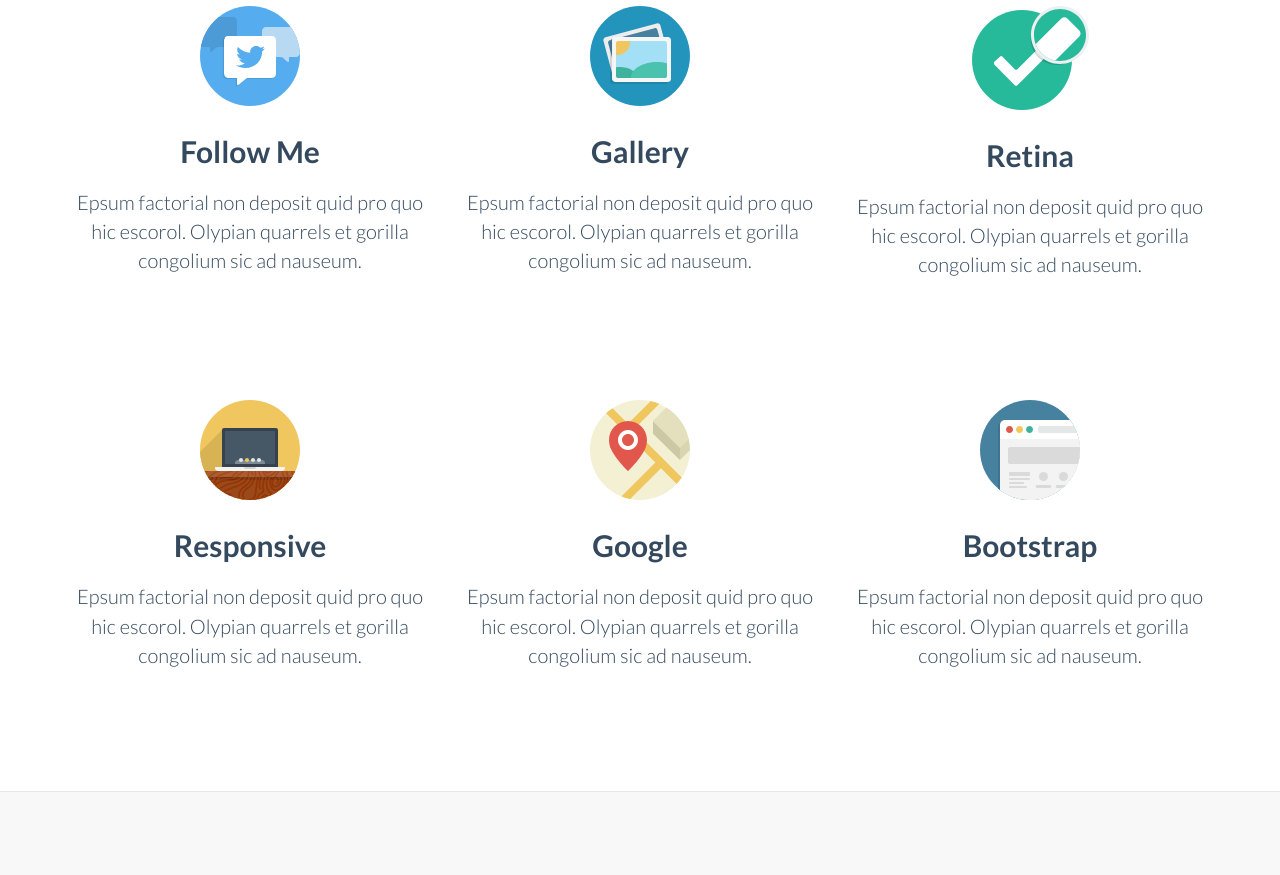
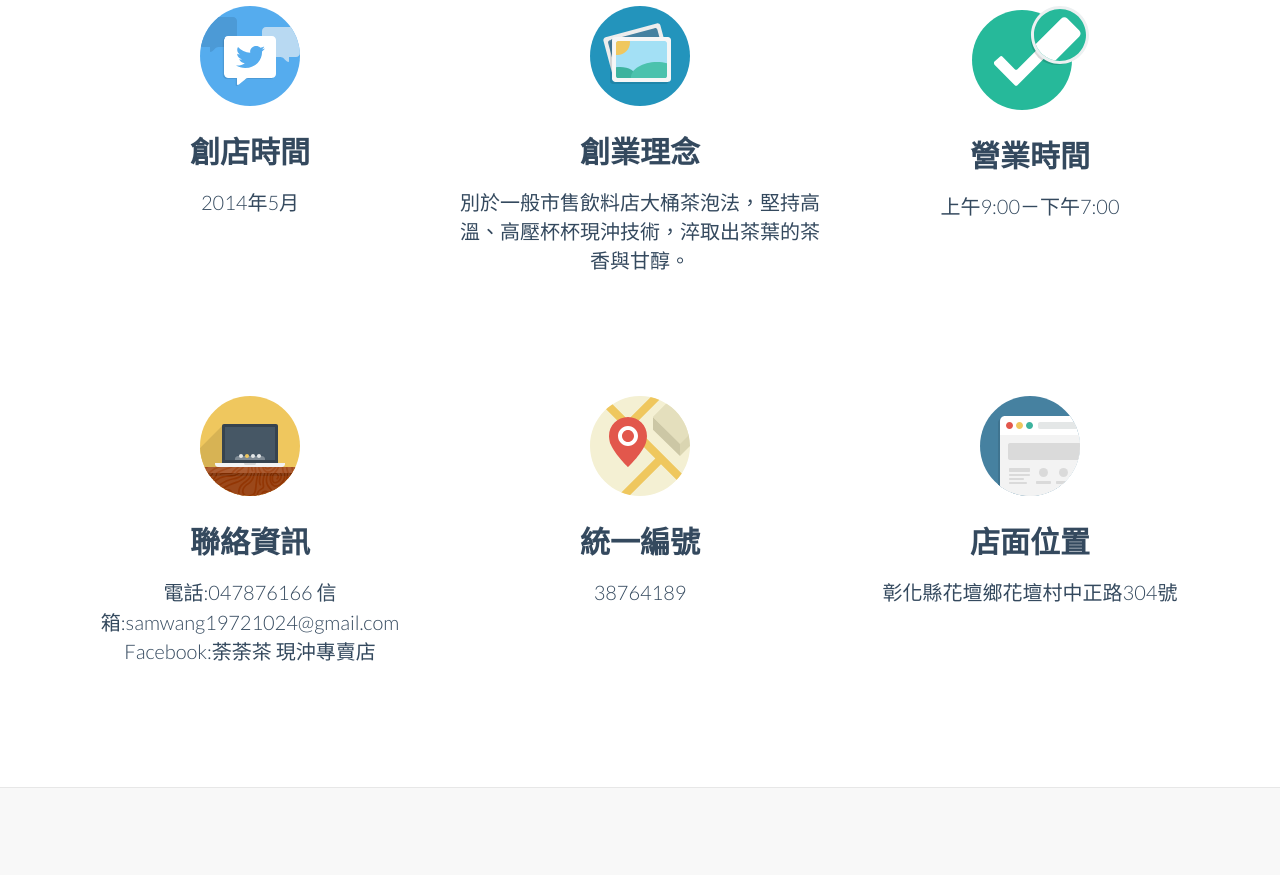
Before and after one commit to Hsuan02/01, a plain HTML site: page index.html in a window 1280 px wide. Shown: the part 1140-2015 px from the top of the page. Drawn offline with Linux system fonts and the light colour scheme.

Commit message:
Update index.html

```diff
--- a/index.html
+++ b/index.html
@@ -117,23 +117,23 @@
 
 				<div class="col-sm-4 wow fadeInDown text-center">
 				  <img class="rotate" src="img/icon/tweet.svg" alt="Generic placeholder image">
-				  <h3>Follow Me</h3>
-				  <p class="lead">Epsum factorial non deposit quid pro quo hic escorol. Olypian quarrels et gorilla congolium sic ad nauseum. </p>
+				  <h3>創店時間</h3>
+				  <p class="lead">2014年5月</p>
 
 				  <!-- <p><a class="btn btn-embossed btn-primary view" role="button">View Details</a></p> -->
 				</div><!-- /.col-lg-4 -->
 
 				<div class="col-sm-4 wow fadeInDown text-center">
 				  <img  class="rotate" src="img/icon/picture.svg" alt="Generic placeholder image">
-				   <h3>Gallery</h3>
-				   <p class="lead">Epsum factorial non deposit quid pro quo hic escorol. Olypian quarrels et gorilla congolium sic ad nauseum. </p>
+				   <h3>創業理念</h3>
+				   <p class="lead">別於一般市售飲料店大桶茶泡法，堅持高溫、高壓杯杯現沖技術，淬取出茶葉的茶香與甘醇。</p>
 				   <!-- <p><a class="btn btn-embossed btn-primary view" role="button">View Details</a></p> -->
 				</div><!-- /.col-lg-4 -->
 
 				<div class="col-sm-4 wow fadeInDown text-center">
 				  <img  class="rotate" src="img/icon/retina.svg" alt="Generic placeholder image">
-				   <h3>Retina</h3>
-					<p class="lead">Epsum factorial non deposit quid pro quo hic escorol. Olypian quarrels et gorilla congolium sic ad nauseum. </p>
+				   <h3>營業時間</h3>
+					<p class="lead">上午9:00－下午7:00</p>
 				  <!-- <p><a class="btn btn-embossed btn-primary view" role="button">View Details</a></p> -->
 				</div><!-- /.col-lg-4 -->
 
@@ -143,22 +143,22 @@
 
 				<div class="col-sm-4  wow fadeInDown text-center">
 				  <img class="rotate" src="img/icon/laptop.svg" alt="Generic placeholder image">
-				  <h3>Responsive</h3>
-				  <p class="lead">Epsum factorial non deposit quid pro quo hic escorol. Olypian quarrels et gorilla congolium sic ad nauseum. </p>
+				  <h3>聯絡資訊</h3>
+				  <p class="lead">電話:047876166 信箱:samwang19721024@gmail.com Facebook:荼荼茶 現沖專賣店</p>
 				 <!-- <p><a class="btn btn-embossed btn-primary view" role="button">View Details</a></p> -->
 				</div><!-- /.col-lg-4 -->
 
 				<div class="col-sm-4 wow fadeInDown text-center">
 				  <img  class="rotate" src="img/icon/map.svg" alt="Generic placeholder image">
-				   <h3>Google</h3>
-				   <p class="lead">Epsum factorial non deposit quid pro quo hic escorol. Olypian quarrels et gorilla congolium sic ad nauseum. </p>
+				   <h3>統一編號</h3>
+				   <p class="lead">38764189</p>
 				   <!-- <p><a class="btn btn-embossed btn-primary view" role="button">View Details</a></p> -->
 				</div><!-- /.col-lg-4 -->
 
 				<div class="col-sm-4 wow fadeInDown text-center">
 				  <img  class="rotate" src="img/icon/browser.svg" alt="Generic placeholder image">
-				   <h3>Bootstrap</h3>
-				 <p class="lead">Epsum factorial non deposit quid pro quo hic escorol. Olypian quarrels et gorilla congolium sic ad nauseum. </p>
+				   <h3>店面位置</h3>
+				 <p class="lead">彰化縣花壇鄉花壇村中正路304號</p>
 				  <!-- <p><a class="btn btn-embossed btn-primary view" role="button">View Details</a></p> -->
 				</div><!-- /.col-lg-4 -->
 
```
